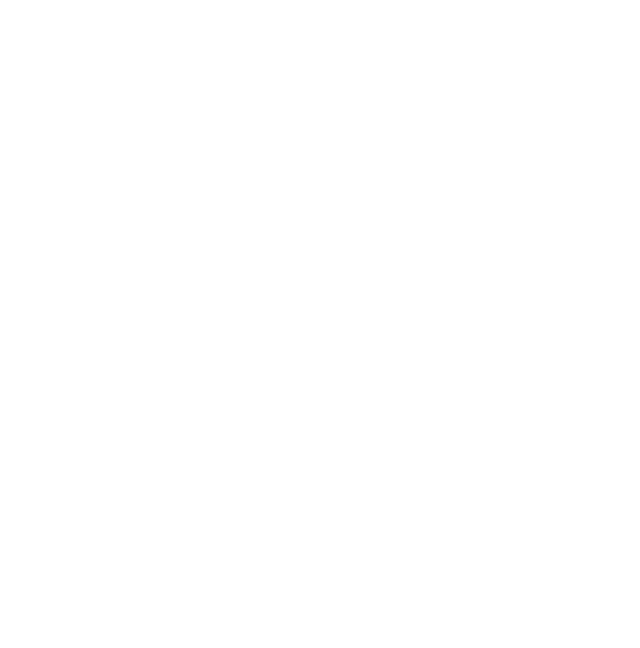
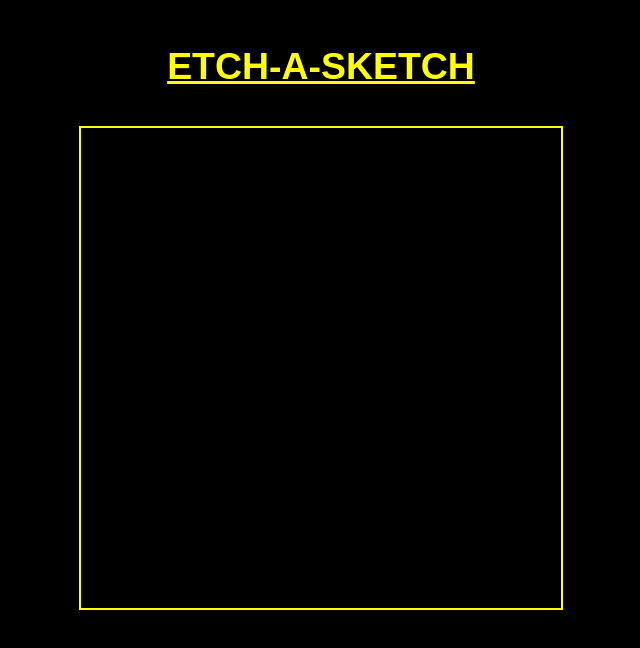
Before and after one commit to Muto1907/etch-a-sketch, a plain HTML site: page index.html in a window 1280 px wide. Shown: the whole page, without its empty margins (319-959 px from the left). Drawn offline with Linux system fonts and the light colour scheme.

Commit message:
Create 16x16 Grid with Basic Functionality

```diff
--- a/index.html
+++ b/index.html
@@ -8,6 +8,8 @@
     <script src = "script.js"defer></script>
 </head>
 <body>
+    <div id="heading"><h3>ETCH-A-SKETCH</h3></div>
+    <div id="container"></div>
 
 </body>
 </html>
--- a/script.js
+++ b/script.js
@@ -0,0 +1,12 @@
+const container = document.querySelector("#container");
+for(let i = 0; i < 16; i ++){
+    const div = document.createElement("div")
+    div.classList.add("row");
+    for(let j = 0; j < 16; j++){
+        const childDiv = document.createElement("div");
+        childDiv.classList.add("column");
+        div.appendChild(childDiv);
+        childDiv.addEventListener("mouseover", (e) => e.target.style.backgroundColor = "blue")
+    }
+    container.appendChild(div);
+}
--- a/styles.css
+++ b/styles.css
@@ -0,0 +1,26 @@
+body{
+    display: flex;
+    flex-direction: column;
+    align-items: center;
+    background-color: black;
+}
+#heading{
+    text-decoration: underline;
+    font-size: 32px;
+    font-family: Arial, Helvetica, sans-serif;
+    color: yellow;
+}
+#container{
+    display: flex;
+    flex-direction: column;
+    border: 2px solid yellow;
+    height: 60vh;
+    width: 60vh;
+}
+.row{
+    display: flex;
+    flex-grow: 1;
+}
+.column{
+    flex-grow: 1;
+}
```
